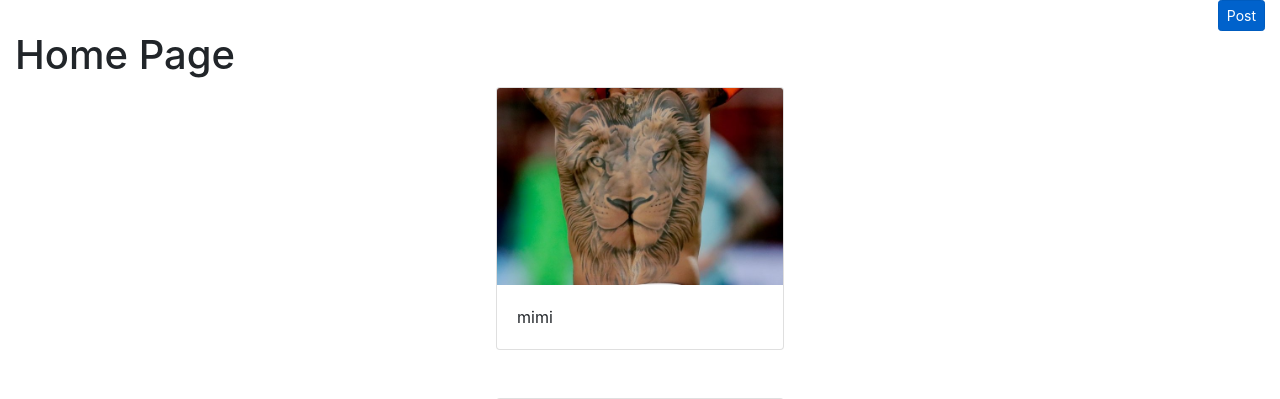
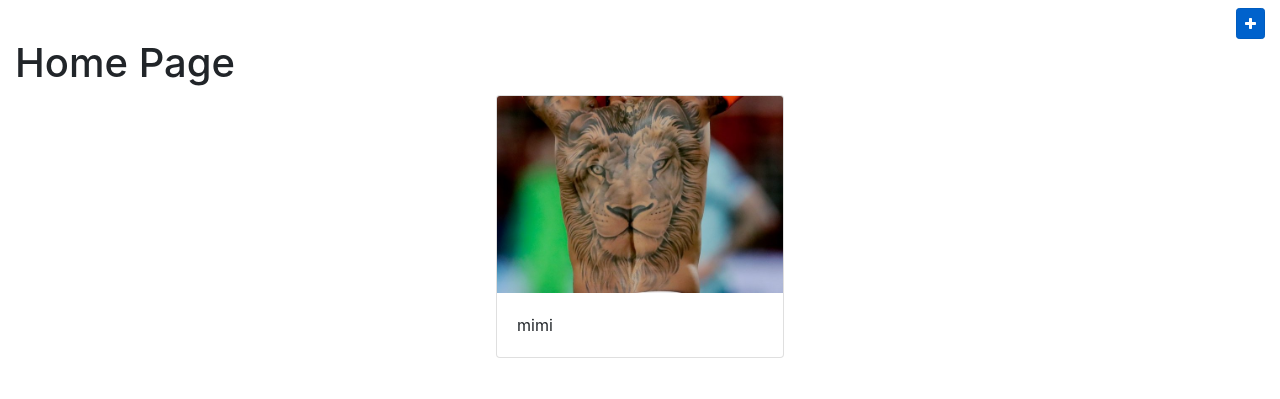
Before and after one commit to lodyne/IGLite, a Django app: page / in a window 1280 px wide. Shown: the part 62-461 px from the top of the page. Run offline with Django 3.2, Linux system fonts and the light colour scheme; data comes from the database, SQL or seed files in the repository; some libraries are stand-ins or nearby versions.

Commit message:
added nav icons

```diff
--- a/insta/templates/insta/base.html
+++ b/insta/templates/insta/base.html
@@ -107,14 +107,15 @@
 					</ul>
 				</div>
 			</nav>
-			<div class="d-flex justify-content-end">
+			<div class="d-flex justify-content-end mt-2">
 				<a
 					href="{% url 'insta-upload_post' %}"
 					class="btn btn-primary btn-sm active"
 					role="button"
 					aria-pressed="true"
-					>Post</a
 				>
+					<i class="fa fa-plus" aria-hidden="true"></i>
+				</a>
 			</div>
 
 			{% block content %} {% endblock content %}
```
